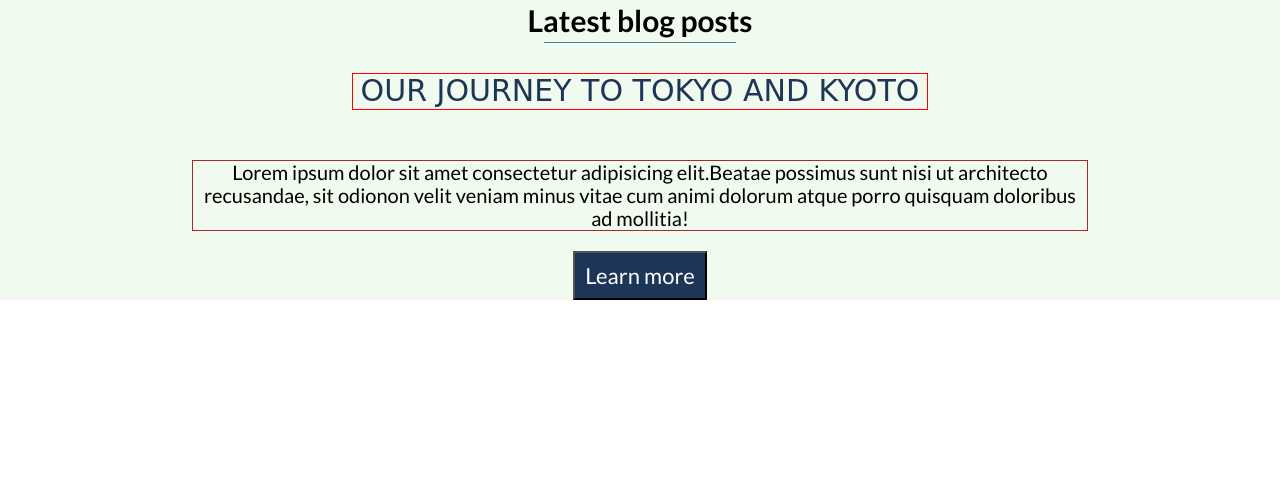
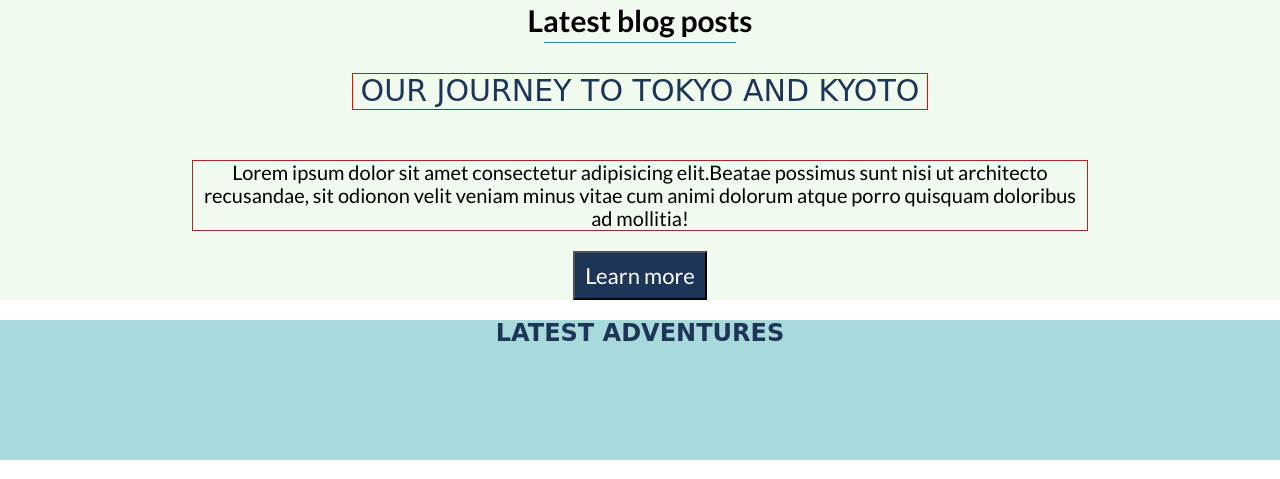
Before and after one commit to camercha/Treasurie, a plain HTML site: page index.html in a window 1280 px wide. Shown: the part 822-1301 px from the top of the page. Before the commit the page ends 1122 px from the top, so only its background shows below. Drawn offline with Linux system fonts and the light colour scheme; a web font is replaced by a local one.

Commit message:
added in some more sections

```diff
--- a/css/style.css
+++ b/css/style.css
@@ -107,6 +107,15 @@ hr {
     font-size: 22px;
 }
 
+
+.section2{
+    text-align: center;
+    font-family: 'Sirin Stencil', cursive;
+    color:#1d3557;
+    font-weight: normal;
+    background-color: #A8DADC ;
+}
+
 /* p br{
     display: none;
 } */
--- a/index.html
+++ b/index.html
@@ -34,13 +34,24 @@
             <p>Lorem ipsum dolor sit amet consectetur adipisicing elit.Beatae possimus sunt nisi ut architecto
                 recusandae, sit odionon velit veniam minus vitae cum animi dolorum atque porro quisquam doloribus ad
                 mollitia!</p>
-
-
-
-
-
             <button>Learn more</button>
 
+        </div>
+
+        <div class="section2">
+            <h2>LATEST ADVENTURES</h2>
+            <div class="imgholder">
+                <img src="" alt="">
+                <h3></h3>
+            </div>
+            <div class="imgholder">
+                <img src="" alt="">
+                <h3></h3>
+            </div>
+            <div class="imgholder">
+                <img src="" alt="">
+                <h3></h3>
+            </div>
         </div>
     </main>
 
```
